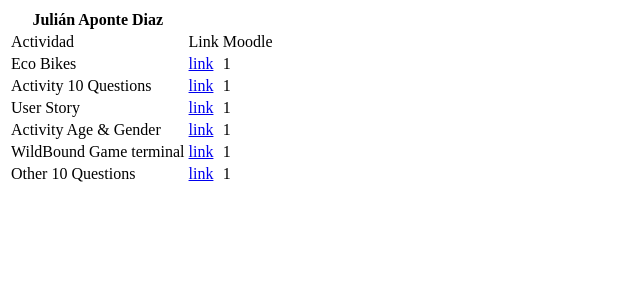
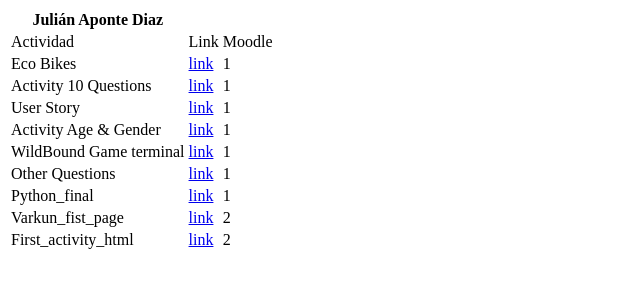
Before and after one commit to JulianAponte/portafolio, a plain HTML site: page index.html in a window 1280 px wide. Shown: the whole page, without its empty margins (0-640 px from the left). Drawn offline with Linux system fonts and the light colour scheme.

Commit message:
Update index.html

```diff
--- a/index.html
+++ b/index.html
@@ -49,9 +49,27 @@
         </tr>
 
         <tr>
-          <td>Other 10 Questions</td>
+          <td>Other Questions</td>
           <td><a href="https://github.com/JulianAponte/other_10_questions">link</a></td>
           <td>1</td>
+        </tr>
+
+        <tr>
+          <td>Python_final</td>
+          <td><a href="https://github.com/JulianAponte/prueba_desempe-o">link</a></td>
+          <td>1</td>
+        </tr>
+
+        <tr>
+          <td>Varkun_fist_page</td>
+          <td><a href="https://github.com/JulianAponte/Varkun_first_page">link</a></td>
+          <td>2</td>
+        </tr>
+
+        <tr>
+          <td>First_activity_html</td>
+          <td><a href="https://github.com/JulianAponte/first_activity_html">link</a></td>
+          <td>2</td>
         </tr>
 
       </table>
```
